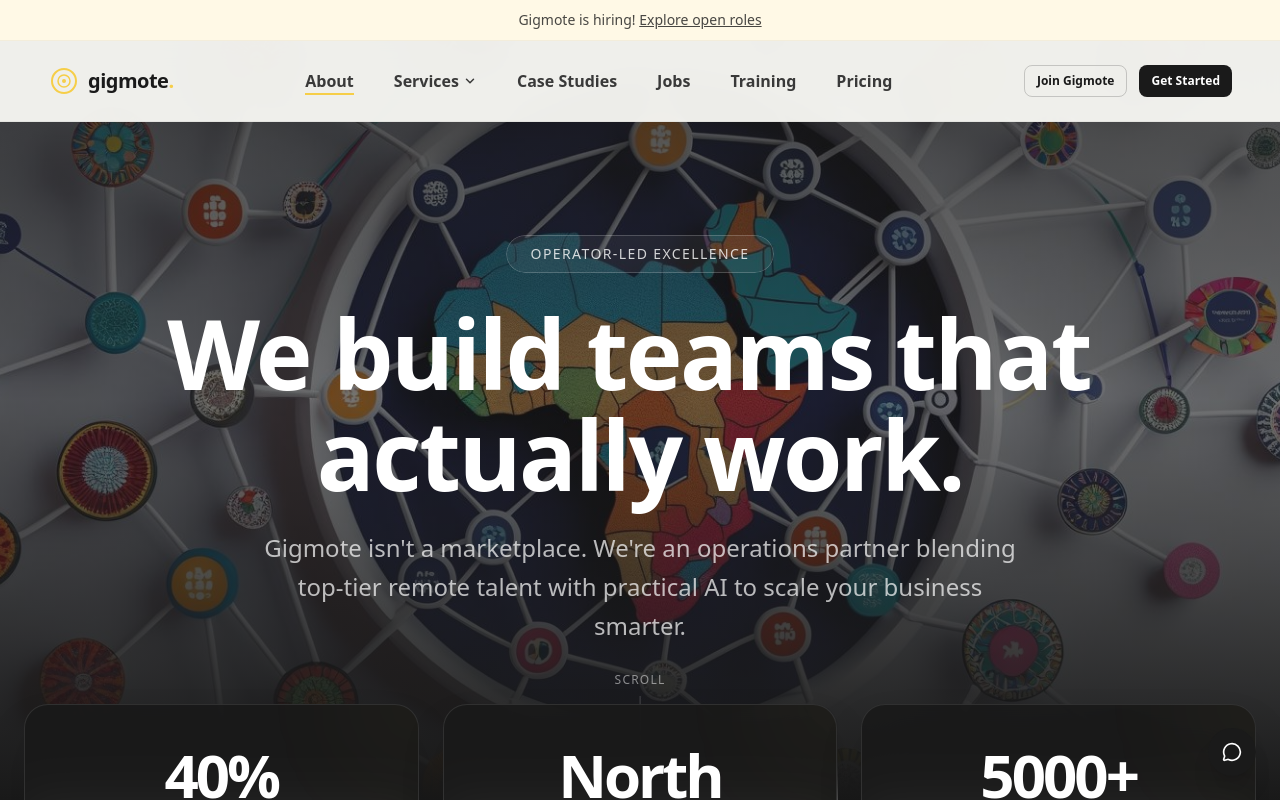
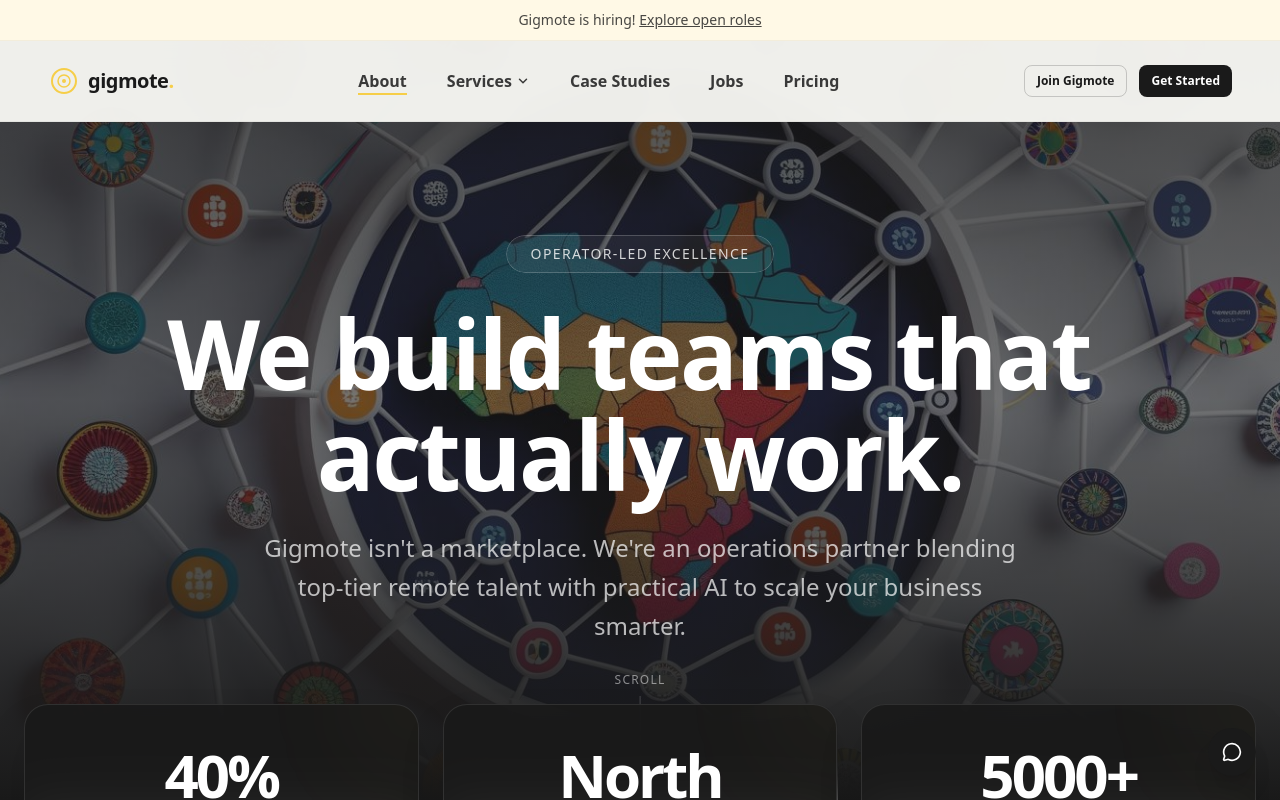
Before and after one commit to Meekness-zw/Gigmote, a Next.js app: page /about in a window 1280 px wide. Shown: the top 800 px of the page. Built offline with nearby package versions, Linux system fonts and the light colour scheme.

Commit message:
hide training

```diff
--- a/src/app/admin/(panel)/layout.tsx
+++ b/src/app/admin/(panel)/layout.tsx
@@ -37,12 +37,12 @@
               >
                 Applications
               </Link>
-              <Link
+              {/* <Link
                 href="/admin/courses"
                 className="text-hugo-black/70 hover:text-hugo-black"
               >
                 Courses
-              </Link>
+              </Link> */}
               <Link
                 href="/jobs"
                 target="_blank"
--- a/src/components/layout/MobileMenu.tsx
+++ b/src/components/layout/MobileMenu.tsx
@@ -35,7 +35,7 @@
   },
   { href: "/case-studies", label: "Case Studies" },
   { href: "/jobs", label: "Jobs" },
-  { href: "/training", label: "Training" },
+  // { href: "/training", label: "Training" },
   { href: "/pricing", label: "Pricing" },
 ];
 
--- a/src/components/layout/Navbar.tsx
+++ b/src/components/layout/Navbar.tsx
@@ -54,7 +54,7 @@
                         <NavDropdown label="Services" items={servicesItems} matchPaths={["/services", "/hire-a-dev", "/industries"]} />
                         <NavLink href="/case-studies">Case Studies</NavLink>
                         <NavLink href="/jobs">Jobs</NavLink>
-                        <NavLink href="/training">Training</NavLink>
+                        {/* <NavLink href="/training">Training</NavLink> */}
                         <NavLink href="/pricing">Pricing</NavLink>
                     </div>
 
```
